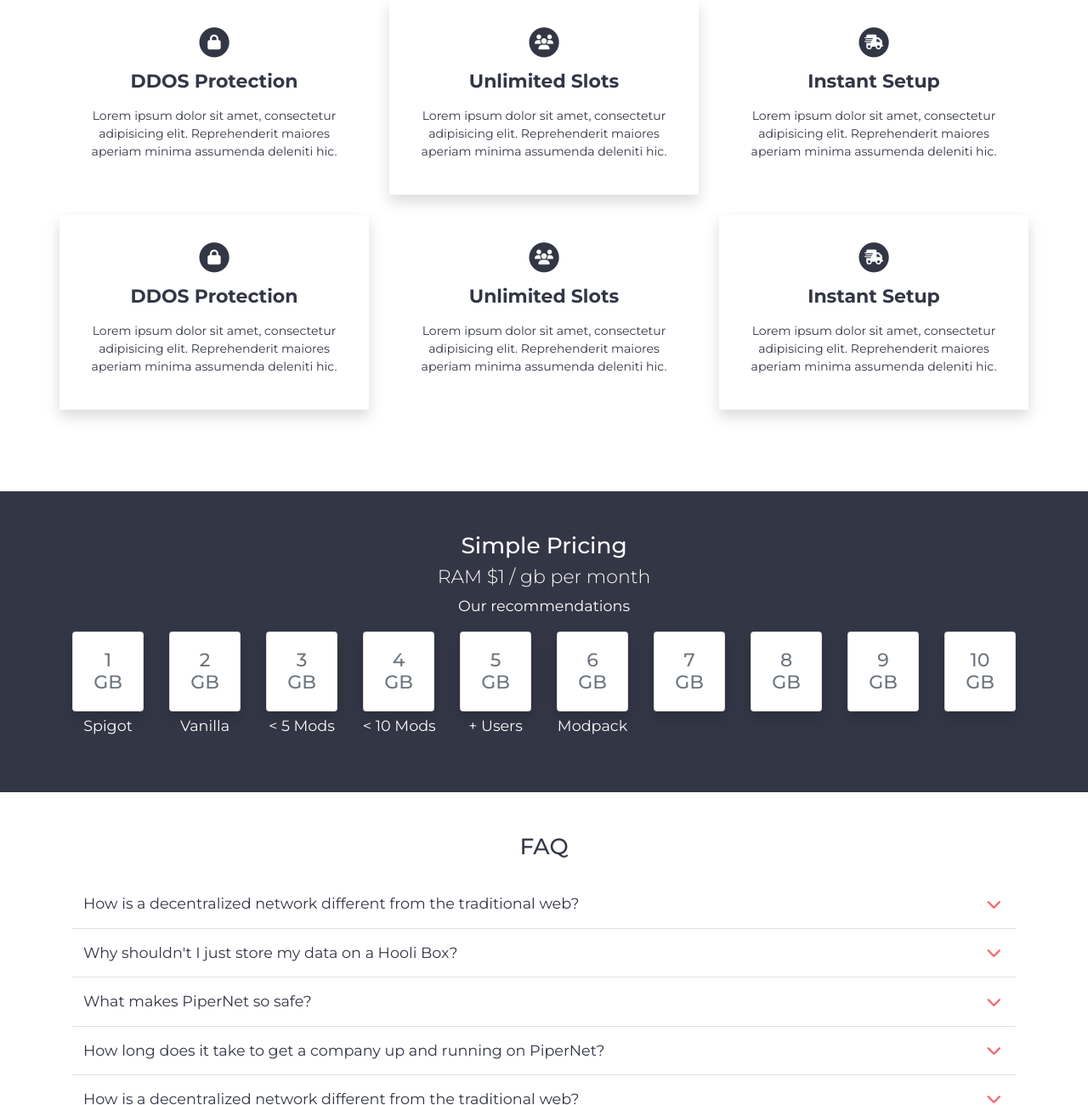
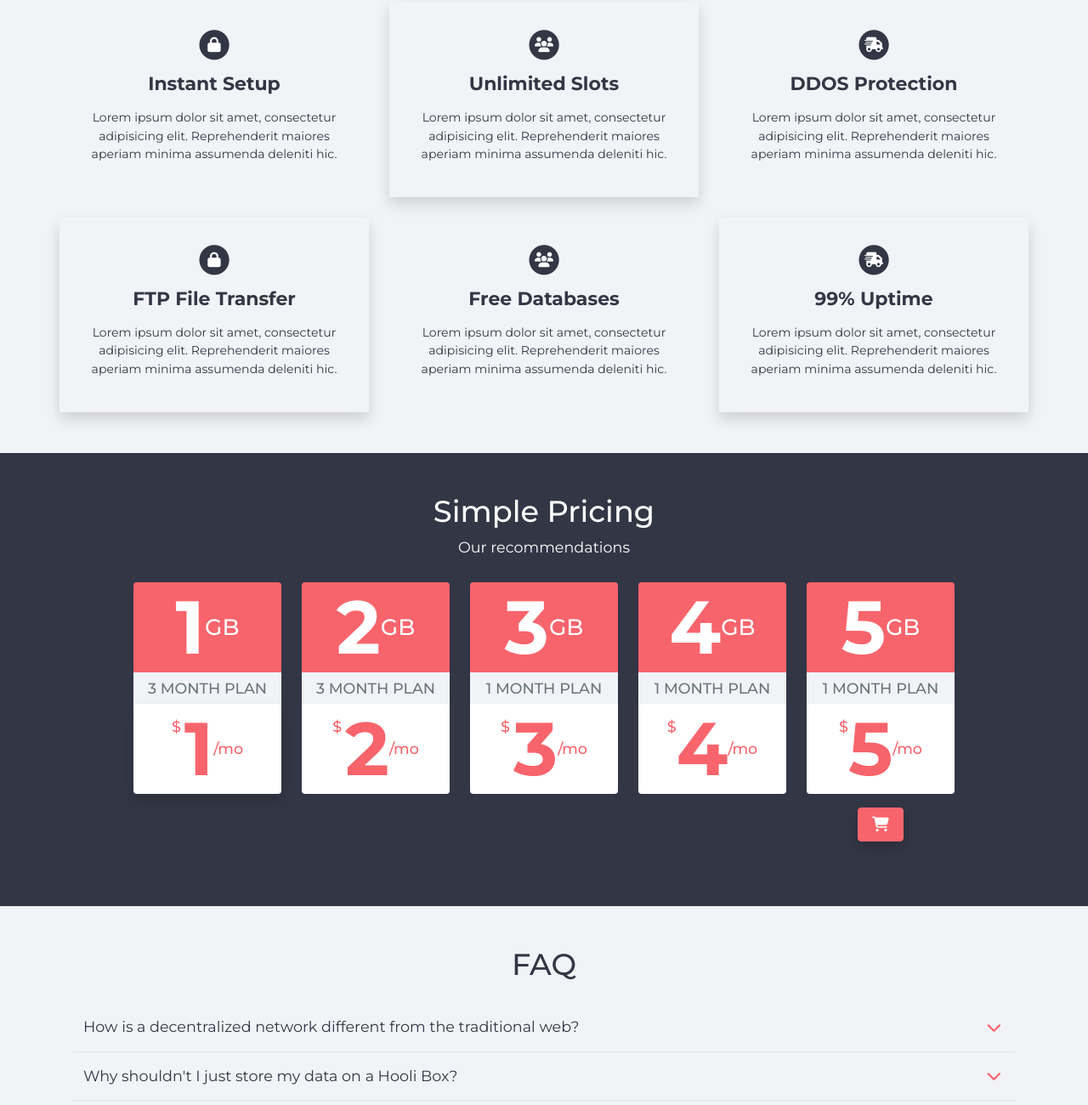
Before and after one commit to ckippen/capsulehost, a website: page index.html in a window 1280 px wide. Shown: the part 645-1945 px from the top of the page at 85% size. Drawn offline with nearby package versions, Linux system fonts and the light colour scheme.

Commit message:
pricing update

```diff
--- a/index.html
+++ b/index.html
@@ -5,7 +5,9 @@
     <meta charset="utf-8">
     <meta name="viewport" content="width=device-width, initial-scale=1, shrink-to-fit=no">
 
+    <!-- Scripts -->
     <script src="https://kit.fontawesome.com/649d3371d5.js" crossorigin="anonymous"></script>
+    <!-- <script type="text/javascript">window.$crisp=[];window.CRISP_WEBSITE_ID="67ff0a22-9074-4bb0-a754-2e2ae0fa9ff4";(function(){d=document;s=d.createElement("script");s.src="https://client.crisp.chat/l.js";s.async=1;d.getElementsByTagName("head")[0].appendChild(s);})();</script> -->
 
     <!-- Bootstrap CSS -->
     <link rel="stylesheet" href="main.css">
@@ -29,13 +31,13 @@
                 <a class="nav-link font-weight-bold active" href="index.html">Minecraft</a>
               </li>
               <li class="nav-item mr-3">
-                <a class="nav-link font-weight-bold" href="terraria.html">Terraria</a>
+                <a class="nav-link" href="terraria.html">Terraria</a>
               </li>
               <li class="nav-item mr-3">
-                <a class="nav-link font-weight-bold" href="#">Web Hosting</a>
+                <a class="nav-link" href="#">Web Hosting</a>
               </li>
               <li class="nav-item">
-                <a class="nav-link font-weight-bold" href="#">Support</a>
+                <a class="nav-link" href="#">Support</a>
               </li>
             </ul>
             <!-- <ul class="navbar-nav">
@@ -45,12 +47,16 @@
             </ul> -->
             <div class="dropdown">
               <button class="btn btn-red" type="button" id="dropdownMenuButton" data-toggle="dropdown" aria-haspopup="true" aria-expanded="false">
-                Login <i class="fas fa-caret-down ml-1"></i>
+                Login <i class="fas fa-angle-down ml-1"></i>
               </button>
               <div class="dropdown-menu dropdown-menu-lg-right mt-2 p-0 overflow-hidden" aria-labelledby="dropdownMenuButton">
-                <a class="dropdown-item p-3" href="#">Client</a>
+                <a class="dropdown-item py-3 px-4" href="#">Client
+
+                  <span class="d-block small text-muted">Billing & Support</span>
+                </a>
                 <div class="dropdown-divider m-0"></div>
-                <a class="dropdown-item p-3" href="#">Minecraft</a>
+                <a class="dropdown-item py-3 px-4" href="#">Minecraft
+                <span class="d-block small text-muted">Control Panel</span></a>
               </div>
             </div>
           </div>
@@ -58,29 +64,29 @@
       </nav>
 
       <!-- Banner -->
-      <div class="jumbotron text-white">
+      <div class="jumbotron text-white mb-0">
         <div class="container text-center">
           <h1 class="font-weight-bold my-4">Powerful Minecraft Servers</h1>
           <p class="lead m-0">Our high performance servers are perfect for your vanilla or modpack experience at an affordable price.</p>
           <div class="my-5">
-            <a href="#pricing" class="btn btn-red py-2 px-4 inline-block shadow">View Pricing</a>
-            <a href="#features" class="text-white ml-4 d-none d-sm-inline-block"><i class="fas fa-angle-right text-red"></i> Learn More</a>
+            <a href="#pricing" class="btn btn-red py-2 px-4 inline-block shadow">Starting at $1</a>
+            <a href="#features" class="text-white ml-4 d-none d-sm-inline-block"><i class="fas fa-angle-right text-red mr-1"></i> Learn More</a>
           </div>
         </div>
       </div>
     </div>
 
     <!-- Features -->
-    <section class="features text-center text-dark pb-5" id="features">
+    <section class="features text-center text-dark bg-grey py-5" id="features">
       <div class="container">
-        <h4 class="text-dark text-center py-4">Features</h2>
+        <h2 class="text-dark text-center pb-4">Features</h2>
         <div class="row">
           <div class="col mr-4 p-4">
             <span class="fa-stack fa-1x text-dark m-2">
               <i class="fas fa-circle fa-stack-2x"></i>
               <i class="fas fa-lock fa-stack-1x fa-inverse"></i>
             </span>
-            <h5 class="font-weight-bold p-2">DDOS Protection</h5>
+            <h5 class="font-weight-bold p-2">Instant Setup</h5>
             <p class="lead small">
               Lorem ipsum dolor sit amet, consectetur adipisicing elit. Reprehenderit
               maiores aperiam minima assumenda deleniti hic.
@@ -102,7 +108,7 @@
               <i class="fas fa-circle fa-stack-2x"></i>
               <i class="fas fa-shipping-fast fa-stack-1x fa-inverse"></i>
             </span>
-            <h5 class="font-weight-bold p-2">Instant Setup</h5>
+            <h5 class="font-weight-bold p-2">DDOS Protection</h5>
             <p class="lead small">
               Lorem ipsum dolor sit amet, consectetur adipisicing elit. Reprehenderit maiores
               aperiam minima assumenda deleniti hic.
@@ -115,7 +121,7 @@
               <i class="fas fa-circle fa-stack-2x"></i>
               <i class="fas fa-lock fa-stack-1x fa-inverse"></i>
             </span>
-            <h5 class="font-weight-bold p-2">DDOS Protection</h5>
+            <h5 class="font-weight-bold p-2">FTP File Transfer</h5>
             <p class="lead small">
               Lorem ipsum dolor sit amet, consectetur adipisicing elit. Reprehenderit
               maiores aperiam minima assumenda deleniti hic.
@@ -126,7 +132,7 @@
               <i class="fas fa-circle fa-stack-2x"></i>
               <i class="fas fa-users fa-stack-1x fa-inverse"></i>
             </span>
-            <h5 class="font-weight-bold p-2">Unlimited Slots</h5>
+            <h5 class="font-weight-bold p-2">Free Databases</h5>
             <p class="lead small">
               Lorem ipsum dolor sit amet, consectetur adipisicing elit. Reprehenderit
               maiores aperiam minima assumenda deleniti hic.
@@ -137,7 +143,7 @@
               <i class="fas fa-circle fa-stack-2x"></i>
               <i class="fas fa-shipping-fast fa-stack-1x fa-inverse"></i>
             </span>
-            <h5 class="font-weight-bold p-2">Instant Setup</h5>
+            <h5 class="font-weight-bold p-2">99% Uptime</h5>
             <p class="lead small">
               Lorem ipsum dolor sit amet, consectetur adipisicing elit. Reprehenderit maiores
               aperiam minima assumenda deleniti hic.
@@ -148,139 +154,102 @@
     </section>
 
     <!-- Pricing -->
-    <section class="pricing text-white bg-dark mt-5 py-5" id="pricing">
-      <div class="container">
-        <h4 class="text-center">Simple Pricing</h2>
-          <h6 class="text-center lead">RAM $1 / gb per month</h6>
-            <p class="text-center">Our recommendations</p>
-        <div class="row">
-          <!-- Free Tier -->
-          <div class="col-md">
-            <div class="card shadow">
-              <div class="card-body">
-                <h5 class="card-title text-muted text-uppercase text-center m-0">1 GB</h5>
-                <!-- <h6 class="card-price text-center">$0<span class="period">/month</span></h6> -->
-                <!-- <a href="#" class="btn btn-block btn-indigo">Buy</a> -->
-              </div>
+    <section class="pricing text-white bg-dark py-5" id="pricing">
+      <div class="container text-center">
+        <h2>Simple Pricing</h2>
+        <p>Our recommendations</p>
+
+        <div class="row justify-content-center">
+          <!-- Tier 1 -->
+          <div class="col-lg-2 m-1 p-2 d-inline-block">
+            <div class="bg-red text-dark rounded-top d-flex justify-content-center">
+              <h1 class="display-2 font-weight-bold text-white my-auto">1</h1>
+              <h4 class="text-white my-auto">GB</h4>
             </div>
-            <p class="text-center mt-1 text-nowrap">Spigot</p>
-          </div>
-          <!-- Plus Tier -->
-          <div class="col-md">
-            <div class="card shadow">
-              <div class="card-body">
-                <h5 class="card-title text-muted text-uppercase text-center m-0">2 GB</h5>
-                <!-- <h6 class="card-price text-center">$0<span class="period">/month</span></h6> -->
-                <!-- <a href="#" class="btn btn-block btn-indigo">Buy</a> -->
-              </div>
+            <div class="bg-grey text-muted d-flex justify-content-center">
+              <h6 class="my-2 text-uppercase">3 Month Plan</h4>
             </div>
-            <p class="text-center mt-1 text-nowrap">Vanilla</p>
-          </div>
-          <div class="col-md">
-            <div class="card shadow">
-              <div class="card-body">
-                <h5 class="card-title text-muted text-uppercase text-center m-0">3 GB</h5>
-                <!-- <h6 class="card-price text-center">$0<span class="period">/month</span></h6> -->
-                <!-- <a href="#" class="btn btn-block btn-indigo">Buy</a> -->
-              </div>
-            </div>
-            <p class="text-center mt-1 text-nowrap">&lt; 5 Mods</p>
-          </div>
-          <div class="col">
-            <div class="card shadow">
-              <div class="card-body">
-                <h5 class="card-title text-muted text-uppercase text-center m-0">4 GB</h5>
-                <!-- <h6 class="card-price text-center">$0<span class="period">/month</span></h6> -->
-                <!-- <a href="#" class="btn btn-block btn-indigo">Buy</a> -->
-              </div>
-            </div>
-            <p class="text-center mt-1 text-nowrap">&lt; 10 Mods</p>
-          </div>
-          <div class="col">
-            <div class="card shadow">
-              <div class="card-body">
-                <h5 class="card-title text-muted text-uppercase text-center m-0">5 GB</h5>
-                <!-- <h6 class="card-price text-center">$0<span class="period">/month</span></h6> -->
-                <!-- <a href="#" class="btn btn-block btn-indigo">Buy</a> -->
-              </div>
-            </div>
-            <p class="text-center mt-1 text-nowrap">+ Users</p>
-          </div>
-          <div class="col">
-            <div class="card shadow">
-              <div class="card-body">
-                <h5 class="card-title text-muted text-uppercase text-center m-0">6 GB</h5>
-                <!-- <h6 class="card-price text-center">$0<span class="period">/month</span></h6> -->
-                <!-- <a href="#" class="btn btn-block btn-indigo">Buy</a> -->
-              </div>
-            </div>
-            <p class="text-center mt-1 text-nowrap">Modpack</p>
-          </div>
-          <div class="col">
-            <div class="card shadow">
-              <div class="card-body">
-                <h5 class="card-title text-muted text-uppercase text-center m-0">7 GB</h5>
-                <!-- <h6 class="card-price text-center">$0<span class="period">/month</span></h6> -->
-                <!-- <a href="#" class="btn btn-block btn-indigo">Buy</a> -->
-              </div>
+            <div class="bg-white text-red rounded-bottom d-flex justify-content-center shadow">
+              <h6 class="mt-3 pr-1">$</h6>
+              <h1 class="display-2 font-weight-bold my-auto">1</h1>
+              <h6 class="my-auto">/mo</h6>
             </div>
           </div>
-          <div class="col">
-            <div class="card shadow">
-              <div class="card-body">
-                <h5 class="card-title text-muted text-uppercase text-center m-0">8 GB</h5>
-                <!-- <h6 class="card-price text-center">$0<span class="period">/month</span></h6> -->
-                <!-- <a href="#" class="btn btn-block btn-indigo">Buy</a> -->
-              </div>
+
+          <!-- Tier 2 -->
+          <div class="col-lg-2 m-1 p-2 d-inline-block">
+            <div class="bg-red text-dark rounded-top d-flex justify-content-center">
+                <h1 class="display-2 font-weight-bold text-white my-auto">2</h1>
+                <h4 class="text-white my-auto">GB</h4>
+            </div>
+            <div class="bg-grey text-muted d-flex justify-content-center">
+              <h6 class="my-2 text-uppercase">3 Month Plan</h4>
+            </div>
+            <div class="bg-white text-red rounded-bottom d-flex justify-content-center">
+              <h6 class="mt-3 pr-1">$</h6>
+              <h1 class="display-2 font-weight-bold my-auto">2</h1>
+              <h6 class="my-auto">/mo</h6>
             </div>
           </div>
-          <div class="col">
-            <div class="card shadow">
-              <div class="card-body">
-                <h5 class="card-title text-muted text-uppercase text-center m-0">9 GB</h5>
-                <!-- <h6 class="card-price text-center">$0<span class="period">/month</span></h6> -->
-                <!-- <a href="#" class="btn btn-block btn-indigo">Buy</a> -->
-              </div>
+
+          <!-- Tier 3 -->
+          <div class="col-lg-2 m-1 p-2 d-inline-block">
+            <div class="bg-red text-dark rounded-top d-flex justify-content-center">
+                <h1 class="display-2 font-weight-bold text-white my-auto">3</h1>
+                <h4 class="text-white my-auto">GB</h4>
+            </div>
+            <div class="bg-grey text-muted d-flex justify-content-center">
+              <h6 class="my-2 text-uppercase">1 Month Plan</h4>
+            </div>
+            <div class="bg-white text-red rounded-bottom d-flex justify-content-center">
+              <h6 class="mt-3 pr-1">$</h6>
+              <h1 class="display-2 font-weight-bold my-auto">3</h1>
+              <h6 class="my-auto">/mo</h6>
             </div>
           </div>
-          <div class="col">
-            <div class="card shadow">
-              <div class="card-body">
-                <h5 class="card-title text-muted text-uppercase text-center m-0">10 GB</h5>
-                <!-- <h6 class="card-price text-center">$0<span class="period">/month</span></h6> -->
-                <!-- <a href="#" class="btn btn-block btn-indigo">Buy</a> -->
-              </div>
+
+          <!-- Tier 4 -->
+          <div class="col-lg-2 m-1 p-2 d-inline-block">
+            <div class="bg-red text-dark rounded-top d-flex justify-content-center">
+                <h1 class="display-2 font-weight-bold text-white my-auto">4</h1>
+                <h4 class="text-white my-auto">GB</h4>
+            </div>
+            <div class="bg-grey text-muted d-flex justify-content-center">
+              <h6 class="my-2 text-uppercase">1 Month Plan</h4>
+            </div>
+            <div class="bg-white text-red rounded-bottom d-flex justify-content-center">
+              <h6 class="mt-3">$</h6>
+              <h1 class="display-2 font-weight-bold my-auto">4</h1>
+              <h6 class="my-auto">/mo</h6>
             </div>
           </div>
-          <!-- Pro Tier -->
-          <!-- <div class="col">
-            <div class="card border-0">
-              <div class="card-body">
-                <h5 class="card-title text-muted text-uppercase text-center m-0">Large</h5>
-                <h6 class="card-price text-center">$49<span class="period">/month</span></h6>
-                <hr>
-                <ul class="fa-ul text-indigo">
-                  <li><span class="fa-li"><i class="fas fa-check"></i></span><strong>Unlimited Users</strong></li>
-                  <li><span class="fa-li"><i class="fas fa-check"></i></span>150GB Storage</li>
-                  <li><span class="fa-li"><i class="fas fa-check"></i></span>Unlimited Public Projects</li>
-                  <li><span class="fa-li"><i class="fas fa-check"></i></span>Community Access</li>
-                  <li><span class="fa-li"><i class="fas fa-check"></i></span>Unlimited Private Projects</li>
-                  <li><span class="fa-li"><i class="fas fa-check"></i></span>Dedicated Phone Support</li>
-                  <li><span class="fa-li"><i class="fas fa-check"></i></span><strong>Unlimited</strong> Subdomains</li>
-                  <li><span class="fa-li"><i class="fas fa-check"></i></span>Monthly Status Reports</li>
-                </ul>
-                <a href="#" class="btn btn-block btn-indigo">Order Now</a>
-              </div>
+
+          <div class="col-lg-2 m-1 p-2 d-inline-block">
+            <div class="bg-red text-dark rounded-top d-flex justify-content-center">
+                <h1 class="display-2 font-weight-bold text-white my-auto">5</h1>
+                <h4 class="text-white my-auto">GB</h4>
             </div>
-          </div> -->
+            <div class="bg-grey text-muted d-flex justify-content-center">
+              <h6 class="my-2 text-uppercase">1 Month Plan</h4>
+            </div>
+            <div class="bg-white text-red rounded-bottom d-flex justify-content-center">
+              <h6 class="mt-3">$</h6>
+              <h1 class="display-2 font-weight-bold my-auto">5</h1>
+              <h6 class="my-auto">/mo</h6>
+            </div>
+            <div>
+              <a href="#" class="btn btn-red my-3 shadow"><i class="fas fa-shopping-cart p-1"></i></a>
+            </div>
+          </div>
+
         </div>
       </div>
     </section>
 
     <!-- FAQ -->
-    <section data-section-id="1" data-category="faqs" data-component-id="2c0d_9_01_awz" class="py-5">
+    <section data-section-id="1" data-category="faqs" data-component-id="2c0d_9_01_awz" class="py-5 bg-grey">
         <div class="container">
-          <h4 class="text-dark text-center pb-4" data-config-id="header">FAQ</h2>
+          <h2 class="text-dark text-center pb-4" data-config-id="header">FAQ</h2>
           <div class="accordion" id="faq-01" data-config-id="faq">
             <div class="mb-2 border-bottom">
               <h5 id="faq-heading1-01">
@@ -335,7 +304,7 @@
       </section>
 
     <!-- Footer -->
-    <footer class="text-white bg-dark mt-5">
+    <footer class="text-white bg-dark">
       <div class="container">
         <div class="row text-center d-flex justify-content-center pt-4">
           <div class="col-md-2">
@@ -404,9 +373,21 @@
     </footer>
 
     <!-- JavaScript -->
+    <!--Start of Tawk.to Script-->
+    <script type="text/javascript">
+    var Tawk_API=Tawk_API||{}, Tawk_LoadStart=new Date();
+    (function(){
+    var s1=document.createElement("script"),s0=document.getElementsByTagName("script")[0];
+    s1.async=true;
+    s1.src='https://embed.tawk.to/5ec9bd52c75cbf1769eec121/default';
+    s1.charset='UTF-8';
+    s1.setAttribute('crossorigin','*');
+    s0.parentNode.insertBefore(s1,s0);
+    })();
+    </script>
+    <!--End of Tawk.to Script-->
     <script src="https://code.jquery.com/jquery-3.5.1.slim.min.js" integrity="sha384-DfXdz2htPH0lsSSs5nCTpuj/zy4C+OGpamoFVy38MVBnE+IbbVYUew+OrCXaRkfj" crossorigin="anonymous"></script>
     <script src="https://cdn.jsdelivr.net/npm/popper.js@1.16.0/dist/umd/popper.min.js" integrity="sha384-Q6E9RHvbIyZFJoft+2mJbHaEWldlvI9IOYy5n3zV9zzTtmI3UksdQRVvoxMfooAo" crossorigin="anonymous"></script>
     <script src="https://stackpath.bootstrapcdn.com/bootstrap/4.5.0/js/bootstrap.min.js" integrity="sha384-OgVRvuATP1z7JjHLkuOU7Xw704+h835Lr+6QL9UvYjZE3Ipu6Tp75j7Bh/kR0JKI" crossorigin="anonymous"></script>
-
   </body>
 </html>
```
Also changed, not shown: main.scss (+6 -7 lines), main.css, 1 other file.
